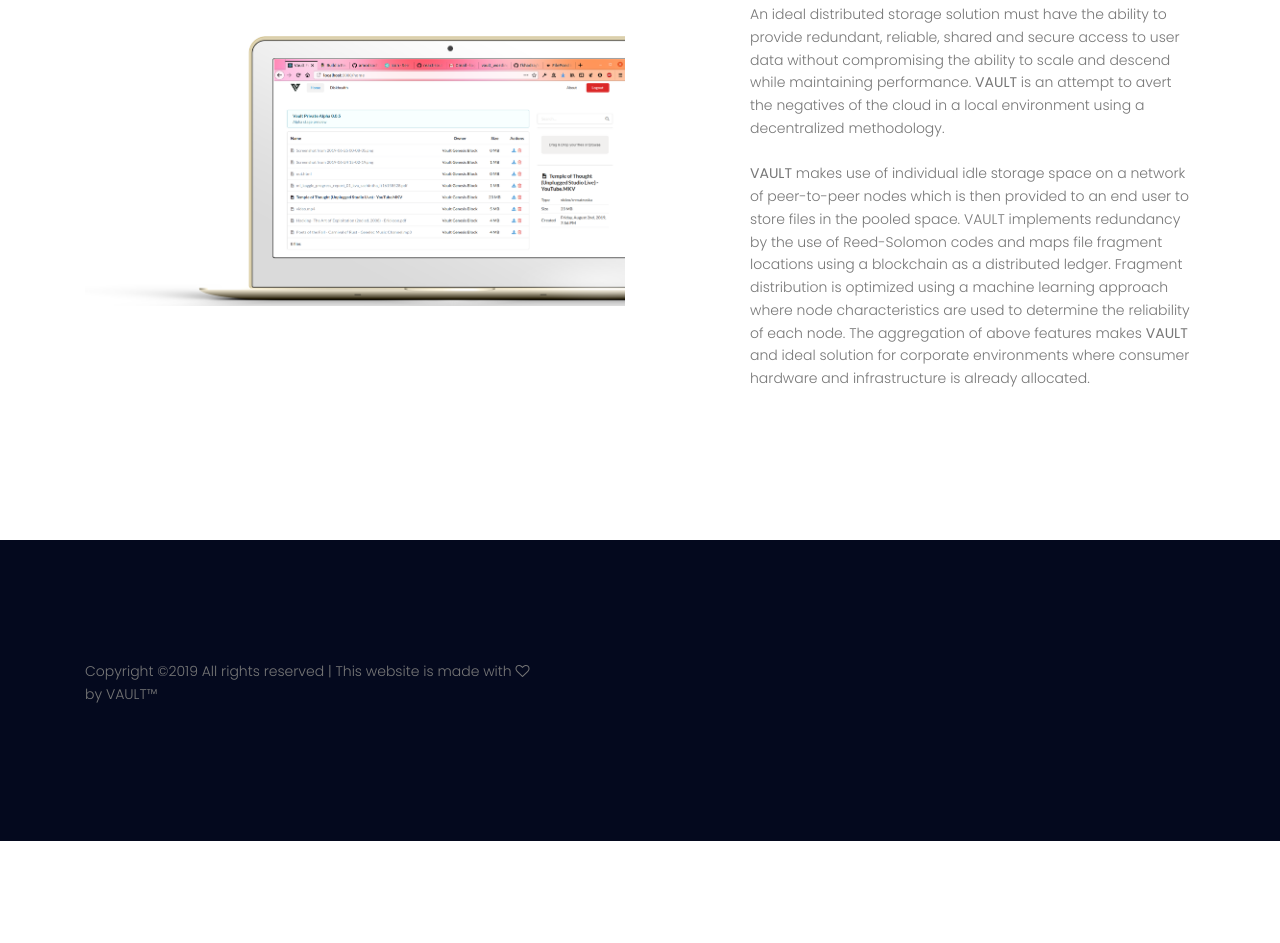
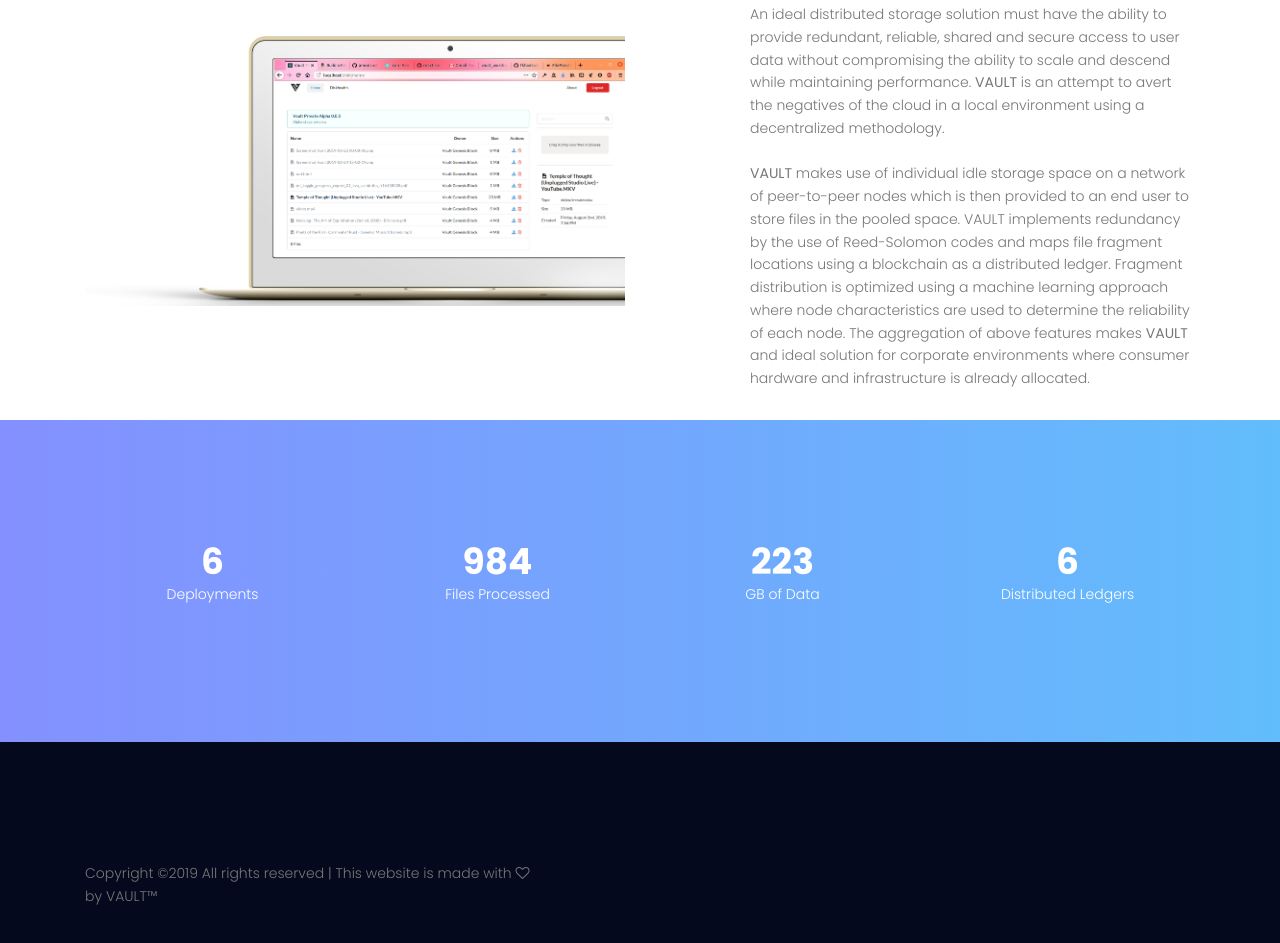
Before and after one commit to amodsachintha/vault-web, a plain HTML site: page index.html in a window 1280 px wide. Shown: the part 950-1893 px from the top of the page. Before the commit the page ends 1791 px from the top, so only its background shows below. Drawn offline with nearby package versions, Linux system fonts and the light colour scheme; some packages are replaced by stand-ins of ours.

Commit message:
Update index.html

```diff
--- a/index.html
+++ b/index.html
@@ -107,7 +107,30 @@
 	<!-- End home-about Area -->
 
 
-<section class="home-about-area pt-120"></section>
+	<!-- Start fact Area -->
+	<section class="facts-area section-gap" id="facts-area">
+		<div class="container">
+			<div class="row">
+				<div class="col-lg-3 col-md-6 single-fact">
+					<h1 class="counter">6</h1>
+					<p>Deployments</p>
+				</div>
+				<div class="col-lg-3 col-md-6 single-fact">
+					<h1 class="counter">984</h1>
+					<p>Files Processed</p>
+				</div>
+				<div class="col-lg-3 col-md-6 single-fact">
+					<h1 class="counter">223</h1>
+					<p>GB of Data</p>
+				</div>
+				<div class="col-lg-3 col-md-6 single-fact">
+					<h1 class="counter">6</h1>
+					<p>Distributed Ledgers</p>
+				</div>
+			</div>
+		</div>
+	</section>
+	<!-- end fact Area -->
 
 	<!-- start footer Area -->
 	<footer class="footer-area section-gap">
```
